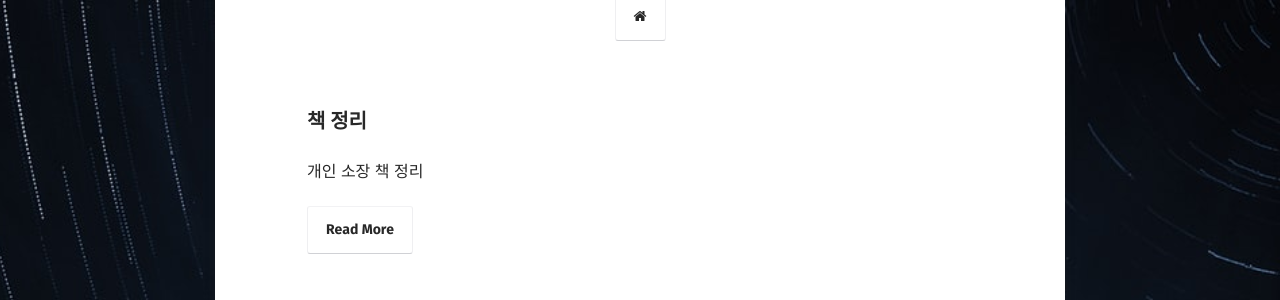
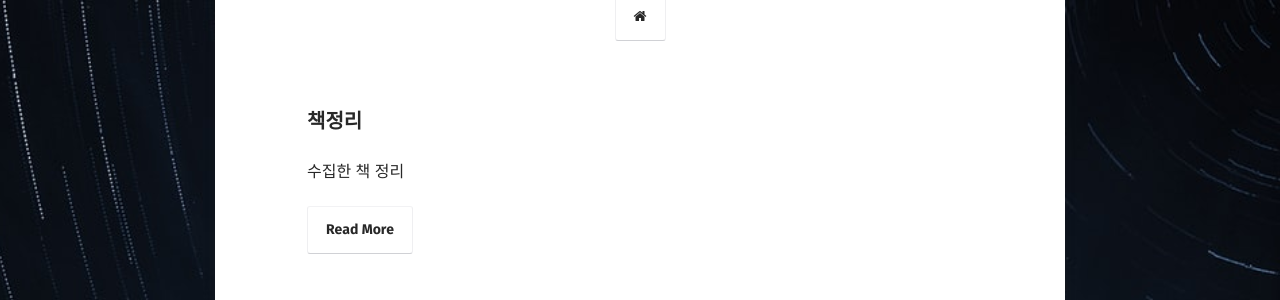
Before and after one commit to Lajancia/Lajancia.github.io, a Jekyll site: the page built from posts/index.md, in a window 1280 px wide. Shown: the part 196-496 px from the top of the page. Built offline with Jekyll 4.4.1, drawn with Linux system fonts in a browser that asks for light colours; some web fonts are replaced.

Commit message:
소유 책 리스트 업데이트

```diff
--- a/_posts/2021-11-08-Book.md
+++ b/_posts/2021-11-08-Book.md
@@ -1,10 +1,13 @@
 ---
-layout: Record
-title: "책 정리"
+layout: post
+title: "책정리"
 date: 2021-11-08
-excerpt: "개인 소장 책 정리"
-tags: [book]
-comments: false
+excerpt: "수집한 책 정리"
+Record: true
+tag:
+  - 이더리움
+  - 블록체인
+  - 트러플
 ---
 
 # Book
```
